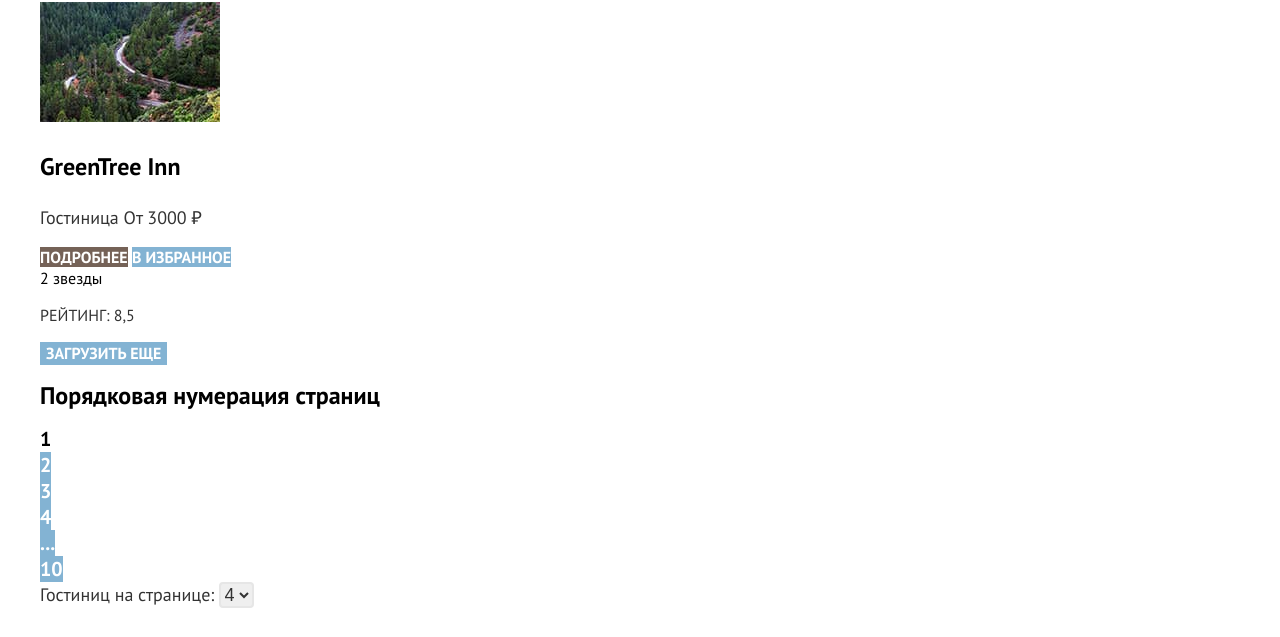
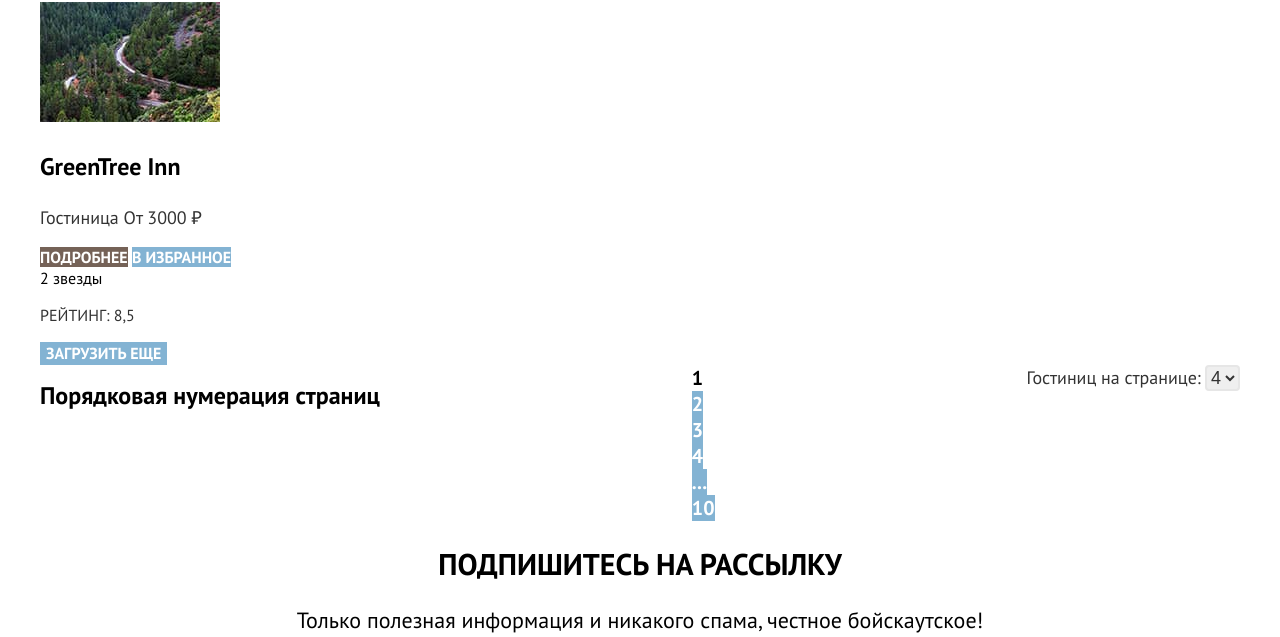
Before and after one commit to goryanych/317105-sedona-32, a plain HTML site: page catalog.html in a window 1280 px wide. Shown: the part 1615-2252 px from the top of the page. Drawn offline with Linux system fonts and the light colour scheme.

Commit message:
feat: add pagination basic layout

```diff
--- a/css/style.css
+++ b/css/style.css
@@ -361,6 +361,11 @@ body {
 .catalog__btn { background-color: var(--special-cold-light); }
 
 /* Pagination */
+.pagination {
+  display: flex;
+  justify-content: space-between;
+}
+
 .pagination__list {
   margin-top: 0;
   margin-bottom: 0;
```
